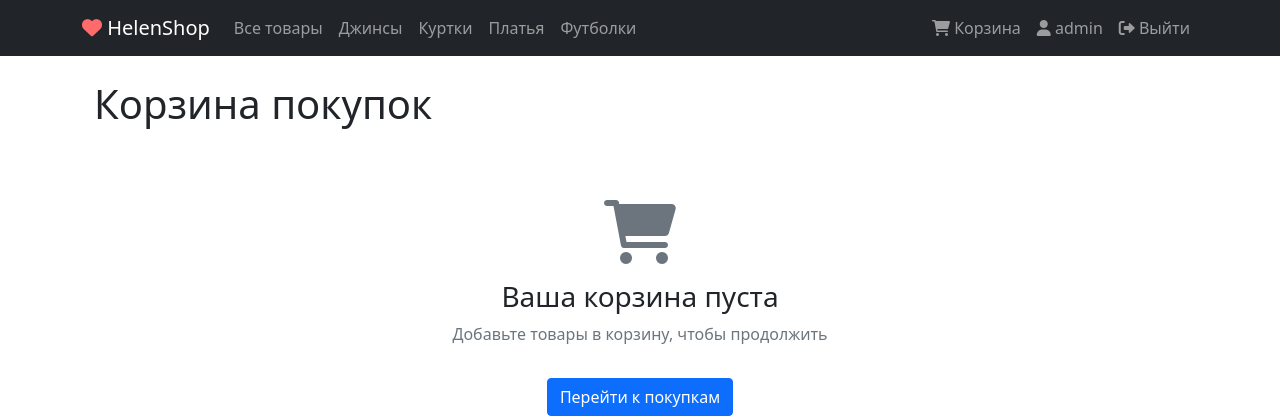
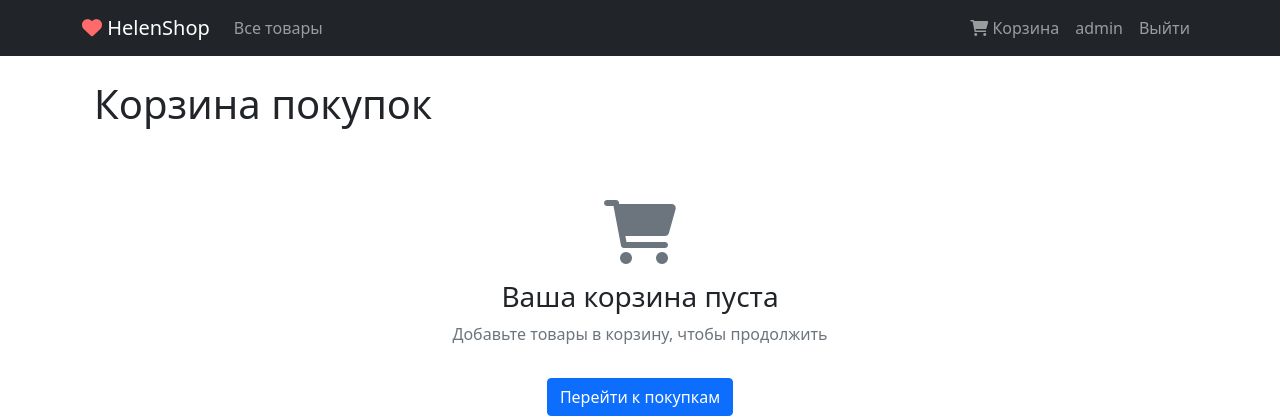
Before and after one commit to pycoder-maxim/Helen-shop, a Django app: page /cart/ in a window 1280 px wide. Shown: the top 420 px of the page. Run offline with Django 5.2, Linux system fonts and the light colour scheme; a user stored in the database is signed in; data comes from the database, SQL or seed files in the repository; data that the repository does not hold is empty; some libraries are stand-ins or nearby versions.

Commit message:
Simplify base.html template

```diff
--- a/templates/base.html
+++ b/templates/base.html
@@ -19,44 +19,25 @@
                     <li class="nav-item">
                         <a class="nav-link" href="{% url 'shop:product_list' %}">Все товары</a>
                     </li>
-                    {% for category in categories %}
-                    <li class="nav-item">
-                        <a class="nav-link" href="{{ category.get_absolute_url }}">{{ category.name }}</a>
-                    </li>
-                    {% endfor %}
                 </ul>
                 <ul class="navbar-nav">
                     <li class="nav-item">
                         <a class="nav-link" href="{% url 'cart:cart_detail' %}">
                             <i class="fas fa-shopping-cart"></i> Корзина
-                            {% if cart %}
-                                <span class="badge bg-danger rounded-pill">{{ cart|length }}</span>
-                            {% endif %}
                         </a>
                     </li>
                     {% if user.is_authenticated %}
                         <li class="nav-item">
-                            <span class="nav-link"><i class="fas fa-user"></i> {{ user.username }}</span>
+                            <span class="nav-link">{{ user.username }}</span>
                         </li>
                         <li class="nav-item">
-                            <a class="nav-link" href="{% url 'account_logout' %}">
-                                <i class="fas fa-sign-out-alt"></i> Выйти
-                            </a>
+                            <a class="nav-link" href="{% url 'account_logout' %}">Выйти</a>
                         </li>
                     {% else %}
-                        <li class="nav-item dropdown">
-                            <a class="nav-link dropdown-toggle" href="#" id="loginDropdown" role="button" data-bs-toggle="dropdown">
-                                <i class="fas fa-sign-in-alt"></i> Войти
+                        <li class="nav-item">
+                            <a class="nav-link" href="{% provider_login_url 'telegram' method='oauth2' %}">
+                                <i class="fab fa-telegram"></i> Войти через Telegram
                             </a>
-                            <ul class="dropdown-menu">
-                                <li><a class="dropdown-item" href="{% url 'admin:login' %}">
-                                    <i class="fas fa-user-lock"></i> Админ-панель
-                                </a></li>
-                                <li><hr class="dropdown-divider"></li>
-                                <li><a class="dropdown-item" href="{% provider_login_url 'telegram' method='oauth2' %}">
-                                    <i class="fab fa-telegram"></i> Войти через Telegram
-                                </a></li>
-                            </ul>
                         </li>
                     {% endif %}
                 </ul>
```
